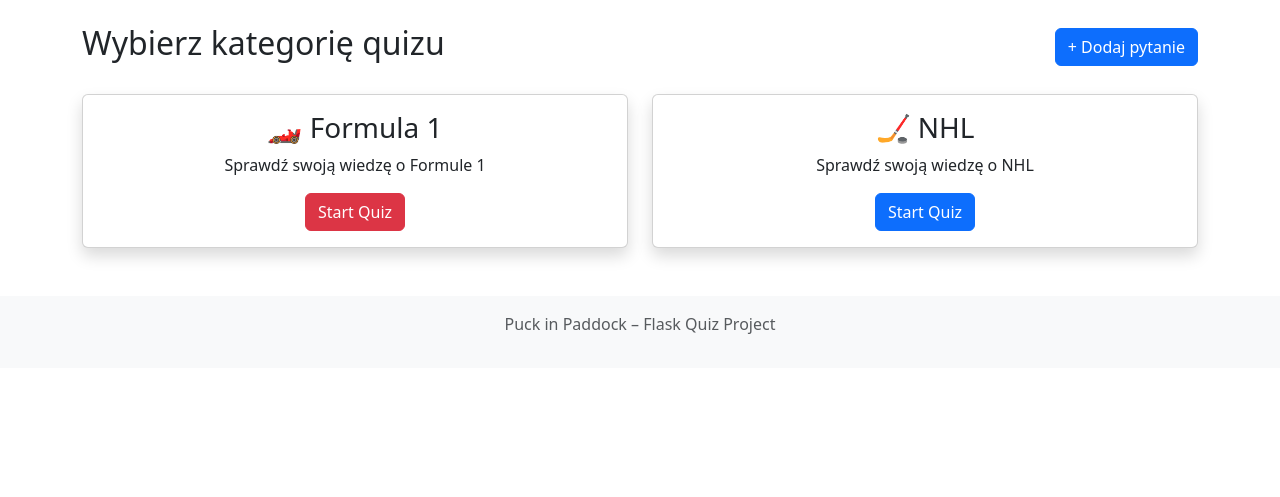
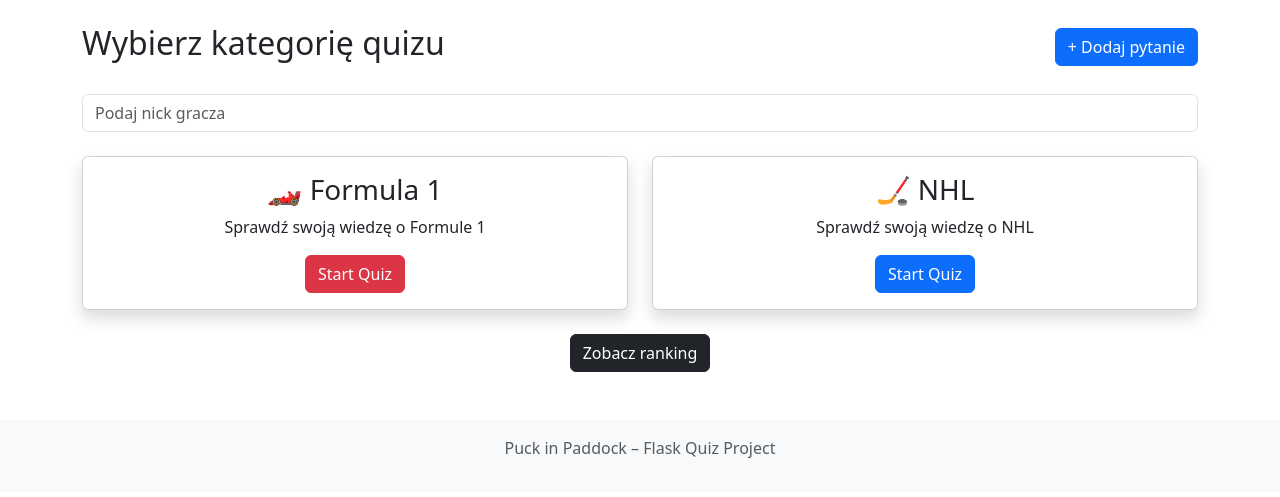
Before and after one commit to SylwiaC/FLASK_projekt, a Flask app: page / in a window 1280 px wide. Shown: the part 56-553 px from the top of the page. Run offline with Flask 3, Linux system fonts and the light colour scheme.

Commit message:
ranking graczy poprawiony

```diff
--- a/app.py
+++ b/app.py
@@ -1,8 +1,11 @@
 from flask import Flask, render_template, request, redirect, url_for, flash, session
 from extensions import db
 from models import Question
+from models import Score
 import random
 import os
+from models import Score
+from sqlalchemy import func
 
 print("APP STARTING...")
 app = Flask(__name__)
@@ -34,6 +37,9 @@
 
 @app.route('/start/<category>')
 def start_quiz(category):
+    player = request.args.get('player')
+    session['player'] = player
+
     questions = Question.query.filter_by(category=category).all()
     random.shuffle(questions)
 
@@ -87,6 +93,18 @@
 def result():
     score = session.get('score', 0)
     total = len(session.get('question_ids', []))
+    category = session.get('category')
+    player = session.get('player')
+
+    s = Score(
+        player=player,
+        category=category,
+        score=score,
+        total=total
+    )
+
+    db.session.add(s)
+    db.session.commit()
 
     session.clear()
     return render_template('results.html', score=score, total=total)
@@ -126,7 +144,20 @@
         return redirect(url_for('add_question'))
 
     return render_template('add_question.html')
+# ============================
+# RANKING GRACZY
+# ============================
+@app.route('/ranking')
+def ranking():
 
+    scores = db.session.query(
+        Score.player,
+        Score.category,
+        func.max(Score.score).label("best_score")
+     ).group_by(Score.player, Score.category)\
+     .order_by(func.max(Score.score).desc()).all()
+
+    return render_template("ranking.html", scores=scores)
 
 # ============================
 # START APLIKACJI
--- a/models.py
+++ b/models.py
@@ -14,6 +14,7 @@
 
 class Score(db.Model):
     id = db.Column(db.Integer, primary_key=True)
+    player = db.Column(db.String(50))
     category = db.Column(db.String(50))
     score = db.Column(db.Integer)
     total = db.Column(db.Integer)
--- a/templates/index.html
+++ b/templates/index.html
@@ -11,38 +11,69 @@
 <a href="/add_question" class="btn btn-primary">+ Dodaj pytanie</a>
 </div>
 
+<!-- nick -->
+<div class="mb-4">
+<input type="text"
+       id="player"
+       class="form-control"
+       placeholder="Podaj nick gracza"
+       required>
+</div>
+
 <div class="row">
 
+<!-- F1 -->
 <div class="col-md-6">
 <div class="card text-center shadow">
 <div class="card-body">
 <h3 class="card-title">🏎️ Formula 1</h3>
 <p class="card-text">Sprawdź swoją wiedzę o Formule 1</p>
 
-                        <a href="{{ url_for('start_quiz', category='F1') }}"
-                           class="btn btn-danger">
+<button class="btn btn-danger"
+onclick="startQuiz('F1')">
 Start Quiz
-                        </a>
+</button>
+
 </div>
 </div>
 </div>
 
+<!-- NHL -->
 <div class="col-md-6">
 <div class="card text-center shadow">
 <div class="card-body">
 <h3 class="card-title">🏒 NHL</h3>
 <p class="card-text">Sprawdź swoją wiedzę o NHL</p>
 
-                        <a href="{{ url_for('start_quiz', category='NHL') }}"
-                           class="btn btn-primary">
+<button class="btn btn-primary"
+onclick="startQuiz('NHL')">
 Start Quiz
-                        </a>
+</button>
+
 </div>
 </div>
 </div>
 
 </div>
 
+<div class="text-center mt-4">
+<a href="/ranking" class="btn btn-dark">
+Zobacz ranking
+</a>
+</div>
+
 </div>
 </div>
+
+<script>
+function startQuiz(category) {
+    const player = document.getElementById("player").value;
+    if (!player) {
+        alert("Podaj nick!");
+        return;
+    }
+    window.location.href = "/start/" + category + "?player=" + player;
+}
+</script>
+
 {% endblock %}
```
Also changed, not shown: templates/ranking.html (added, +31 -0 lines). Lines whose indentation alone changed are shown as unchanged.
